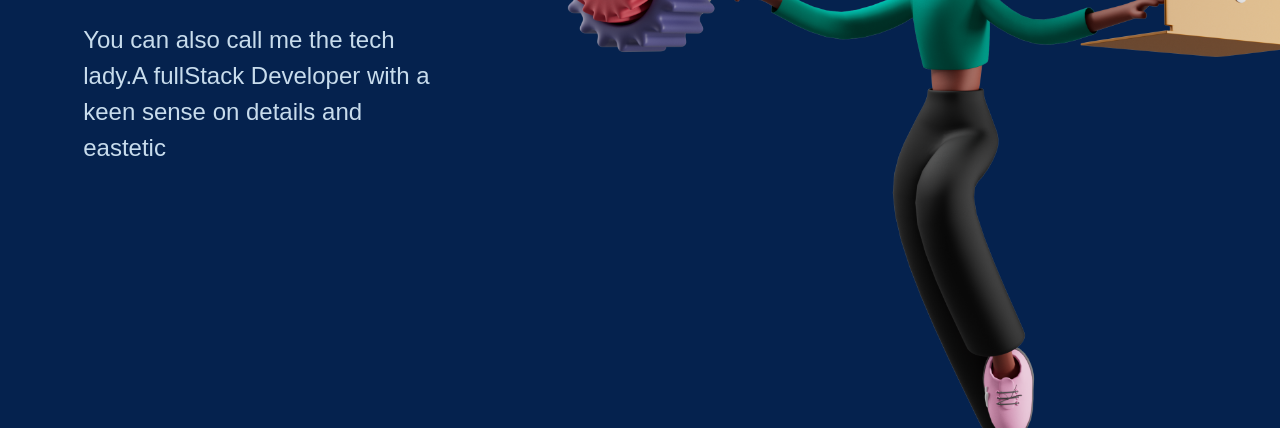
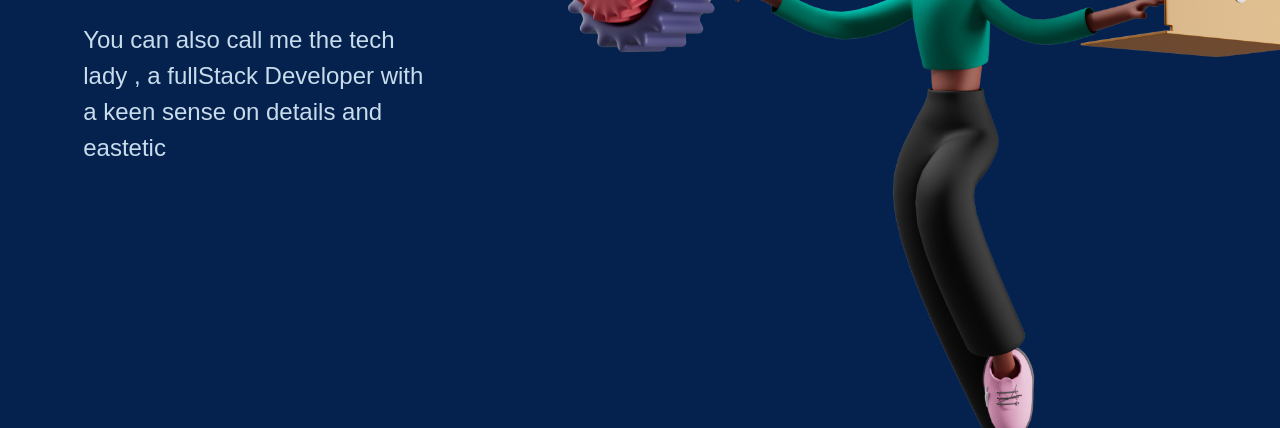
Before and after one commit to reinelic/Portfolio, a website: page index.html in a window 1280 px wide. Shown: the part 372-800 px from the top of the page. Drawn offline with nearby package versions, Linux system fonts and the light colour scheme; a web font is replaced by a local one.

Commit message:
change copywrite

```diff
--- a/index.html
+++ b/index.html
@@ -63,7 +63,7 @@
           <div class=" hero__info col-md-4  align-items-center justify-content-center">
 
             <p class="heroworld">   Howdy, I am Reine!  </p>
-            <p> You can also call me  the tech lady.A fullStack Developer with a keen sense on details and
+            <p> You can also call me the tech lady , a  fullStack Developer with a keen sense on details and
               eastetic </p>
 
 
```
